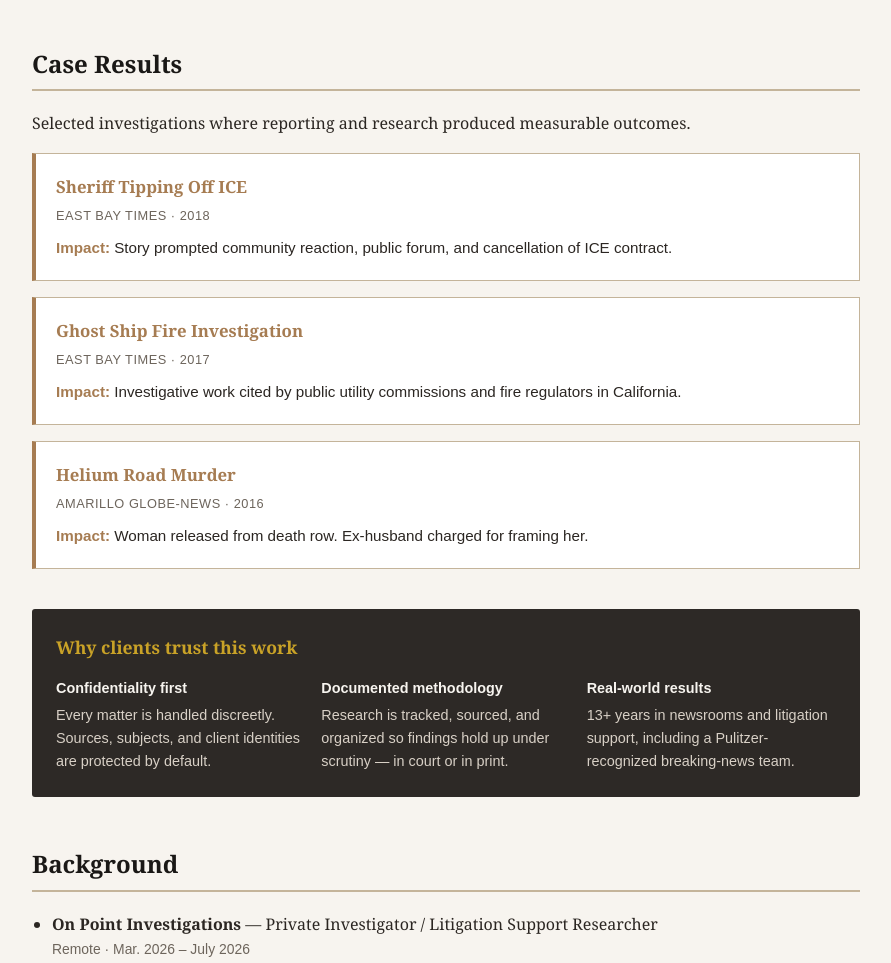
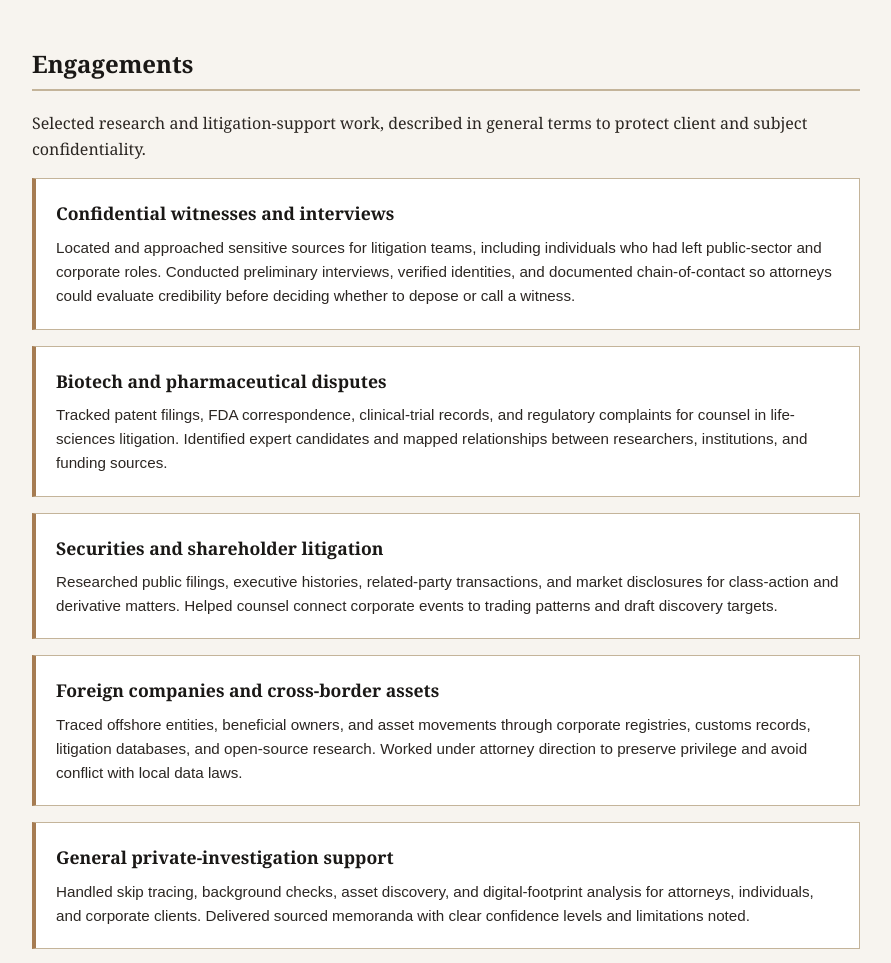
Before and after one commit to AR-Davis/aaronrdavis-news, a website: page pi-services.html in a window 1280 px wide. Shown: the part 1106-2069 px from the top of the page, without its empty margins (194-1085 px from the left). Drawn offline with Linux system fonts and the light colour scheme.

Commit message:
feat(content): soften relocation timeline; replace PI page journalism stories with confidential engagement categories

```diff
--- a/pi-services.html
+++ b/pi-services.html
@@ -353,31 +353,32 @@
       </div>
     </div>
 
-    <h2>Case Results</h2>
-    <p>Selected investigations where reporting and research produced measurable outcomes.</p>
+    <h2>Engagements</h2>
+    <p>Selected research and litigation-support work, described in general terms to protect client and subject confidentiality.</p>
 
     <div class="case">
-      <a href="https://www.eastbaytimes.com/2018/03/29/experts-concerned-contra-costa-sheriff-tipping-off-ice-by-posting-release-dates-of-detained-immigrants/" target="_blank" rel="noopener">
-        Sheriff Tipping Off ICE
-      </a>
-      <div class="source">East Bay Times · 2018</div>
-      <p class="impact"><strong>Impact:</strong> Story prompted community reaction, public forum, and cancellation of ICE contract.</p>
+      <h3>Confidential witnesses and interviews</h3>
+      <p class="impact">Located and approached sensitive sources for litigation teams, including individuals who had left public-sector and corporate roles. Conducted preliminary interviews, verified identities, and documented chain-of-contact so attorneys could evaluate credibility before deciding whether to depose or call a witness.</p>
     </div>
 
     <div class="case">
-      <a href="https://web.archive.org/web/20180712091724/https://www.eastbaytimes.com/2017/03/24/exclusive-ghost-ship-owners-knew-of-dangerous-electrical-system-before-deadly-fire/" target="_blank" rel="noopener">
-        Ghost Ship Fire Investigation
-      </a>
-      <div class="source">East Bay Times · 2017</div>
-      <p class="impact"><strong>Impact:</strong> Investigative work cited by public utility commissions and fire regulators in California.</p>
+      <h3>Biotech and pharmaceutical disputes</h3>
+      <p class="impact">Tracked patent filings, FDA correspondence, clinical-trial records, and regulatory complaints for counsel in life-sciences litigation. Identified expert candidates and mapped relationships between researchers, institutions, and funding sources.</p>
     </div>
 
     <div class="case">
-      <a href="https://web.archive.org/web/20260307020531/https://www.amarillo.com/story/news/crime/2016/04/20/ex-husband-arrested-helium-road-murder/13192556007/" target="_blank" rel="noopener">
-        Helium Road Murder
-      </a>
-      <div class="source">Amarillo Globe-News · 2016</div>
-      <p class="impact"><strong>Impact:</strong> Woman released from death row. Ex-husband charged for framing her.</p>
+      <h3>Securities and shareholder litigation</h3>
+      <p class="impact">Researched public filings, executive histories, related-party transactions, and market disclosures for class-action and derivative matters. Helped counsel connect corporate events to trading patterns and draft discovery targets.</p>
+    </div>
+
+    <div class="case">
+      <h3>Foreign companies and cross-border assets</h3>
+      <p class="impact">Traced offshore entities, beneficial owners, and asset movements through corporate registries, customs records, litigation databases, and open-source research. Worked under attorney direction to preserve privilege and avoid conflict with local data laws.</p>
+    </div>
+
+    <div class="case">
+      <h3>General private-investigation support</h3>
+      <p class="impact">Handled skip tracing, background checks, asset discovery, and digital-footprint analysis for attorneys, individuals, and corporate clients. Delivered sourced memoranda with clear confidence levels and limitations noted.</p>
     </div>
 
     <div class="trust-banner">
```
Also changed, not shown: index.html (+1 -1 lines).
